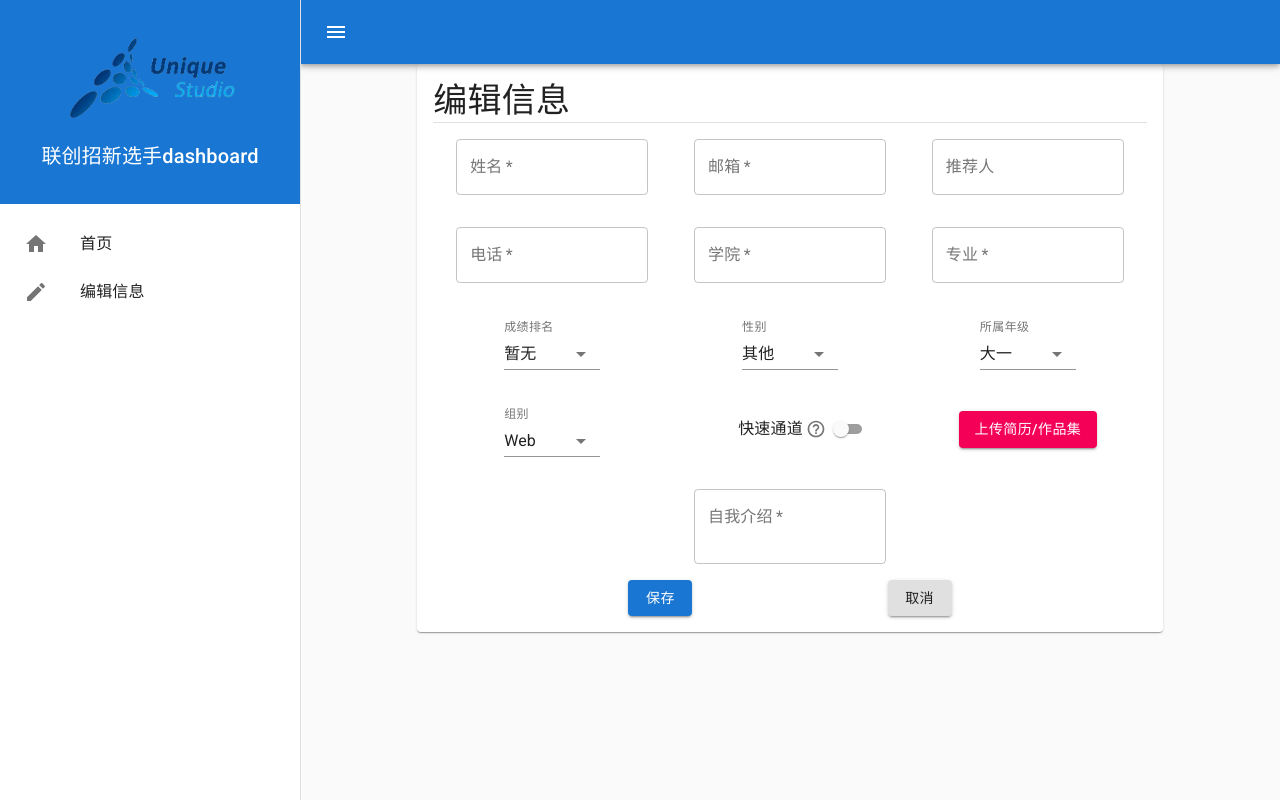
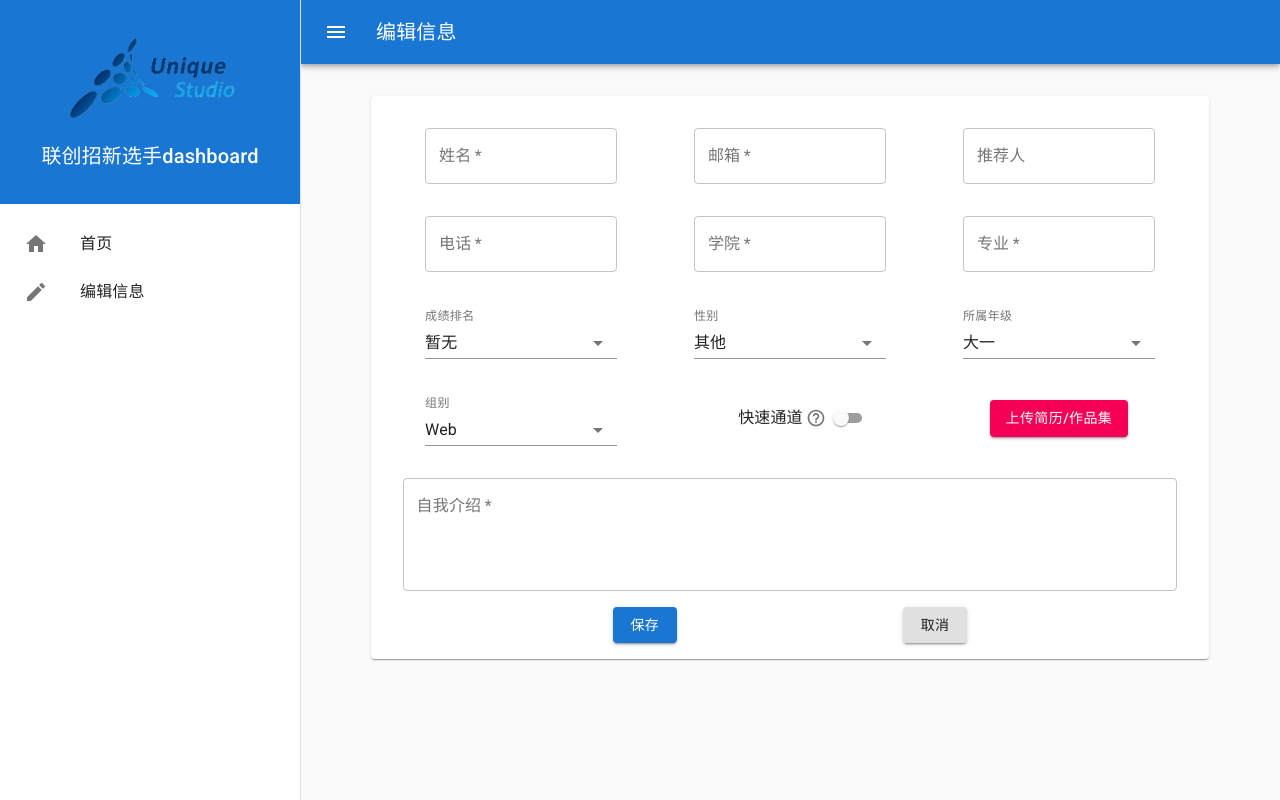
Before and after one commit to UniqueStudio/UniqueRecruitmentCandidateDashboard, a Next.js app: page /edit in a window 1280 px wide. Built offline with nearby package versions, Linux system fonts and the light colour scheme.

Commit message:
feat(edit): modify ui

```diff
--- a/src/pages/edit.tsx
+++ b/src/pages/edit.tsx
@@ -2,7 +2,6 @@ import {
   Button,
   Card,
   Container,
-  Divider,
   FormControl,
   FormControlLabel,
   FormHelperText,
@@ -27,7 +26,7 @@ import type { CandidateForm } from 'config/types';
 import AutoComplete from 'components/AutoComplete';
 import { GROUPS, GRADES, GENDERS, RANKS } from 'config/consts';
 import { useAppDispatch, useAppSelector } from 'store';
-import { showSnackbar } from 'store/component';
+import { setLayoutTitle, showSnackbar } from 'store/component';
 import { fetchCandidate, setCandidateField, updateCandidate } from 'store/candidate';
 import { Departments } from 'config/departments';
 
@@ -45,15 +44,16 @@ const useStyle = makeStyles((theme) => ({
   card: {
     display: 'flex',
     flexDirection: 'column',
-    width: '80%',
+    width: '90%',
     padding: theme.spacing(2),
+    marginTop: theme.spacing(4),
   },
   input: {
     margin: theme.spacing(2),
     width: theme.spacing(24),
   },
-  select: {
-    width: theme.spacing(12),
+  intro: {
+    width: '100%',
   },
   item: {
     minHeight: theme.spacing(10),
@@ -90,6 +90,9 @@ const Edit: NextPage = () => {
 
   // fetch candidate data
   useEffect(() => void dispatch(fetchCandidate()), [dispatch]);
+
+  // title
+  useEffect(() => void dispatch(setLayoutTitle('编辑信息')), [dispatch]);
 
   const handleInput = useCallback(
     (id: InputKeys) => (e: ChangeEvent<{ name?: string; value: CandidateForm[InputKeys] }>) =>
@@ -160,8 +163,6 @@ const Edit: NextPage = () => {
   return (
     <Container className={clsx(classes.root, classes.center)}>
       <Card className={classes.card}>
-        <Typography variant='h4'>编辑信息</Typography>
-        <Divider />
         <form onSubmit={handleSubmit}>
           <Grid container justify='space-evenly' direction='row'>
             <Grid item className={clsx(classes.item, classes.center)} {...grid}>
@@ -222,7 +223,7 @@ const Edit: NextPage = () => {
               />
             </Grid>
             <Grid item className={clsx(classes.item, classes.center)} {...grid}>
-              <FormControl className={clsx(classes.input, classes.select)}>
+              <FormControl className={classes.input}>
                 <FormHelperText>成绩排名</FormHelperText>
                 <NativeSelect variant='outlined' value={inputValue.rank || 0} onChange={handleInput('rank')}>
                   {RANKS.map((rank, index) => (
@@ -234,7 +235,7 @@ const Edit: NextPage = () => {
               </FormControl>
             </Grid>
             <Grid item className={clsx(classes.item, classes.center)} {...grid}>
-              <FormControl className={clsx(classes.input, classes.select)}>
+              <FormControl className={classes.input}>
                 <FormHelperText>性别</FormHelperText>
                 <NativeSelect variant='outlined' value={inputValue.gender || 0} onChange={handleInput('gender')}>
                   {GENDERS.map((gender, index) => (
@@ -246,7 +247,7 @@ const Edit: NextPage = () => {
               </FormControl>
             </Grid>
             <Grid item className={clsx(classes.item, classes.center)} {...grid}>
-              <FormControl className={clsx(classes.input, classes.select)}>
+              <FormControl className={classes.input}>
                 <FormHelperText>所属年级</FormHelperText>
                 <NativeSelect variant='outlined' value={inputValue.grade || 0} onChange={handleInput('grade')}>
                   {GRADES.map((grade, index) => (
@@ -258,7 +259,7 @@ const Edit: NextPage = () => {
               </FormControl>
             </Grid>
             <Grid item className={clsx(classes.item, classes.center)} {...grid}>
-              <FormControl className={clsx(classes.input, classes.select)}>
+              <FormControl className={classes.input}>
                 <FormHelperText>组别</FormHelperText>
                 <NativeSelect variant='outlined' value={inputValue.group || 'web'} onChange={handleInput('group')}>
                   {GROUPS.map((group) => (
@@ -298,14 +299,14 @@ const Edit: NextPage = () => {
                 <input id='resume' name='resume' type='file' hidden onChange={handleFile} />
               </Button>
             </Grid>
-            <Grid item className={clsx(classes.item, classes.center)} {...grid}>
+            <Grid item className={clsx(classes.item, classes.center)} xs={12}>
               <TextField
                 required
                 multiline
-                rows={2}
+                rows={4}
                 rowsMax={8}
                 label='自我介绍'
-                className={classes.input}
+                className={clsx(classes.input, classes.intro)}
                 variant='outlined'
                 value={inputValue.intro || ''}
                 onChange={handleInput('intro')}
```
